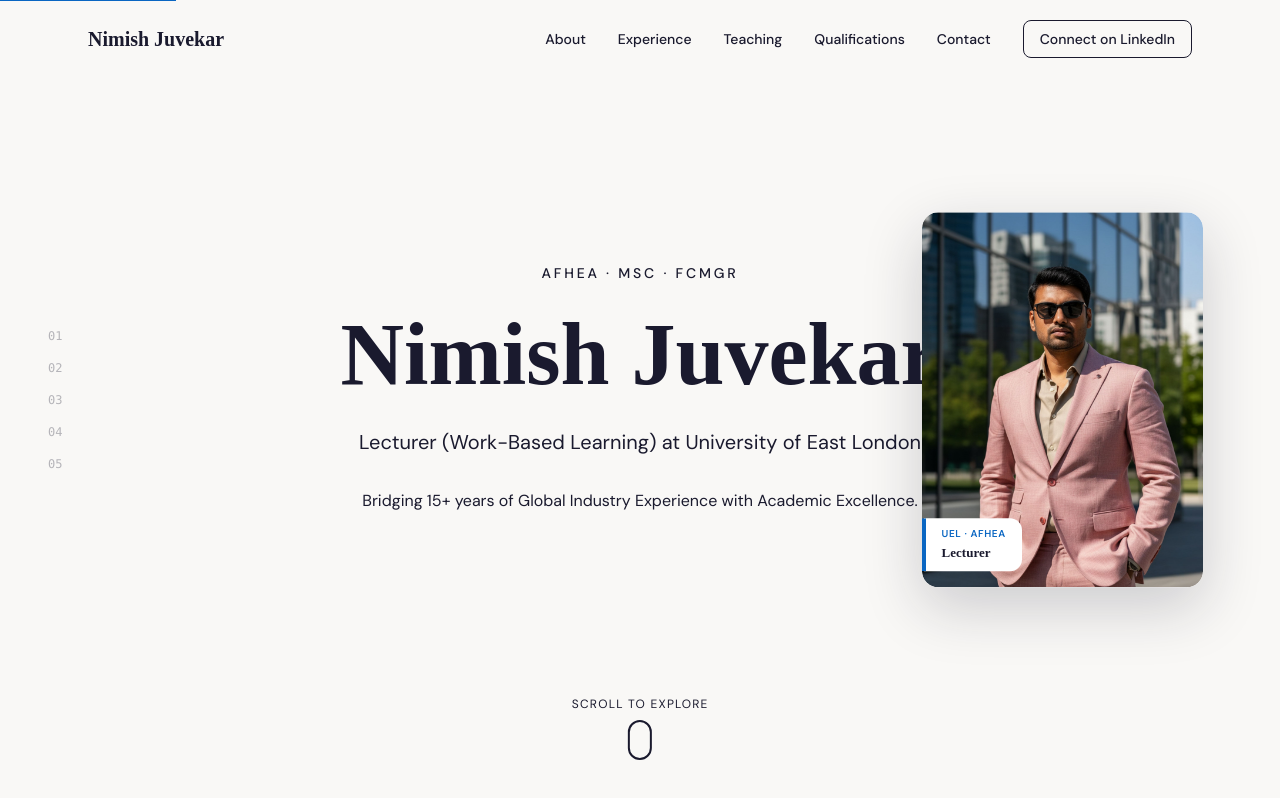
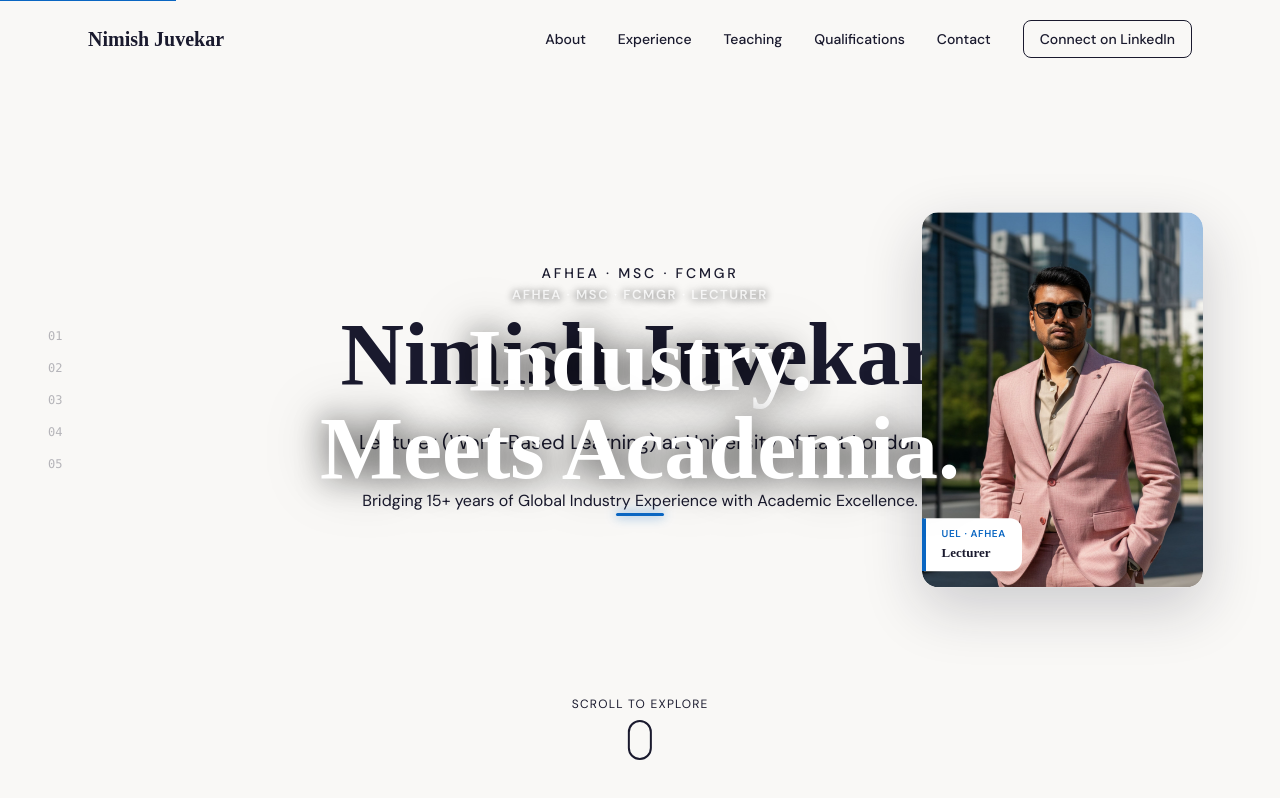
Before and after one commit to ashok-1986/nimish-juvekar-portfolio, a Next.js app: page / in a window 1280 px wide. Shown: the top 798 px of the page. Built offline with nearby package versions, Linux system fonts and the light colour scheme.

Commit message:
Fix text overlay using position fixed

```diff
--- a/components/animations/ScrollyTellingWrapper.tsx
+++ b/components/animations/ScrollyTellingWrapper.tsx
@@ -1,26 +1,165 @@
 'use client'
+import { useEffect, useRef } from 'react'
 import dynamic from 'next/dynamic'
-import ScrollyOverlay from './ScrollyOverlay'
 
-const ScrollyCanvas = dynamic(
-  () => import('./ScrollyCanvas'),
+const ScrollyCanvas = dynamic(() => import('./ScrollyCanvas'), { ssr: false })
+
+const SECTIONS = [
   {
-    ssr: false,
-    loading: () => (
-      <div style={{ height: '500vh', background: '#1A1A2E' }} className="relative">
-        <div className="sticky top-0 h-screen w-full flex items-center justify-center">
-          <div className="w-8 h-8 border-2 border-white/20 border-t-blue-500 rounded-full animate-spin mx-auto" />
+    range: [0, 0.28] as [number, number],
+    align: 'center' as const,
+    eyebrow: 'AFHEA · MSc · fCMgr · Lecturer',
+    title: 'Industry.\nMeets Academia.',
+  },
+  {
+    range: [0.32, 0.58] as [number, number],
+    align: 'left' as const,
+    eyebrow: '15+ Years of Global Experience',
+    title: 'I build\nglobal leaders.',
+  },
+  {
+    range: [0.62, 0.88] as [number, number],
+    align: 'right' as const,
+    eyebrow: 'From Mumbai to London',
+    title: 'Bridging design\nand engineering.',
+  },
+]
+
+function TextOverlay() {
+  const refs = useRef<(HTMLDivElement | null)[]>([])
+
+  useEffect(() => {
+    // Set initial opacity 0 on all text panels
+    refs.current.forEach(el => {
+      if (el) el.style.opacity = '0'
+    })
+
+    const onScroll = () => {
+      const container = document.getElementById('scrolly-container')
+      if (!container) return
+
+      const rect = container.getBoundingClientRect()
+      const total = container.offsetHeight - window.innerHeight
+      if (total <= 0) return
+
+      const scrolled = Math.max(0, -rect.top)
+      const progress = Math.min(1, scrolled / total)
+
+      SECTIONS.forEach((section, i) => {
+        const el = refs.current[i]
+        if (!el) return
+        const [start, end] = section.range
+        const fade = 0.06
+        let opacity = 0
+        let y = 0
+
+        if (progress < start - fade) {
+          opacity = 0; y = 24
+        } else if (progress < start) {
+          const t = (progress - (start - fade)) / fade
+          opacity = t; y = 24 * (1 - t)
+        } else if (progress <= end) {
+          opacity = 1; y = 0
+        } else if (progress < end + fade) {
+          const t = (progress - end) / fade
+          opacity = 1 - t; y = -24 * t
+        } else {
+          opacity = 0; y = -24
+        }
+
+        el.style.opacity = String(Math.max(0, Math.min(1, opacity)))
+        el.style.transform = `translateY(${y}px)`
+      })
+    }
+
+    window.addEventListener('scroll', onScroll, { passive: true })
+    // Small delay to ensure DOM is ready
+    const timer = setTimeout(onScroll, 100)
+
+    return () => {
+      window.removeEventListener('scroll', onScroll)
+      clearTimeout(timer)
+    }
+  }, [])
+
+  return (
+    <>
+      {SECTIONS.map((section, i) => (
+        <div
+          key={i}
+          ref={el => { refs.current[i] = el }}
+          style={{
+            position: 'fixed',
+            top: 0,
+            left: 0,
+            right: 0,
+            bottom: 0,
+            display: 'flex',
+            flexDirection: 'column',
+            justifyContent: 'center',
+            alignItems:
+              section.align === 'center'
+                ? 'center'
+                : section.align === 'left'
+                ? 'flex-start'
+                : 'flex-end',
+            paddingLeft: section.align === 'left' ? '8vw' : '24px',
+            paddingRight: section.align === 'right' ? '8vw' : '24px',
+            textAlign: section.align,
+            opacity: 0,
+            pointerEvents: 'none',
+            zIndex: 20,
+            willChange: 'opacity, transform',
+          }}
+        >
+          <p
+            style={{
+              fontFamily: 'DM Sans, sans-serif',
+              fontSize: 'clamp(10px, 1.2vw, 13px)',
+              fontWeight: 600,
+              letterSpacing: '0.12em',
+              textTransform: 'uppercase',
+              color: 'rgba(255,255,255,0.8)',
+              textShadow: '0 1px 8px rgba(0,0,0,0.8)',
+              marginBottom: '12px',
+            }}
+          >
+            {section.eyebrow}
+          </p>
+          <h2
+            style={{
+              fontFamily: 'Times New Roman, serif',
+              fontSize: 'clamp(36px, 7vw, 88px)',
+              fontWeight: 700,
+              color: '#FFFFFF',
+              lineHeight: 1.0,
+              whiteSpace: 'pre-line',
+              textShadow: '0 2px 32px rgba(0,0,0,0.7), 0 0 60px rgba(0,0,0,0.4)',
+              marginBottom: '20px',
+            }}
+          >
+            {section.title}
+          </h2>
+          <div
+            style={{
+              width: '48px',
+              height: '3px',
+              background: '#0A66C2',
+              borderRadius: '2px',
+              boxShadow: '0 0 12px rgba(10,102,194,0.8)',
+            }}
+          />
         </div>
-      </div>
-    ),
-  }
-)
+      ))}
+    </>
+  )
+}
 
 export default function ScrollyTellingWrapper() {
   return (
     <div style={{ position: 'relative' }}>
       <ScrollyCanvas />
-      <ScrollyOverlay />
+      <TextOverlay />
     </div>
   )
 }
```
